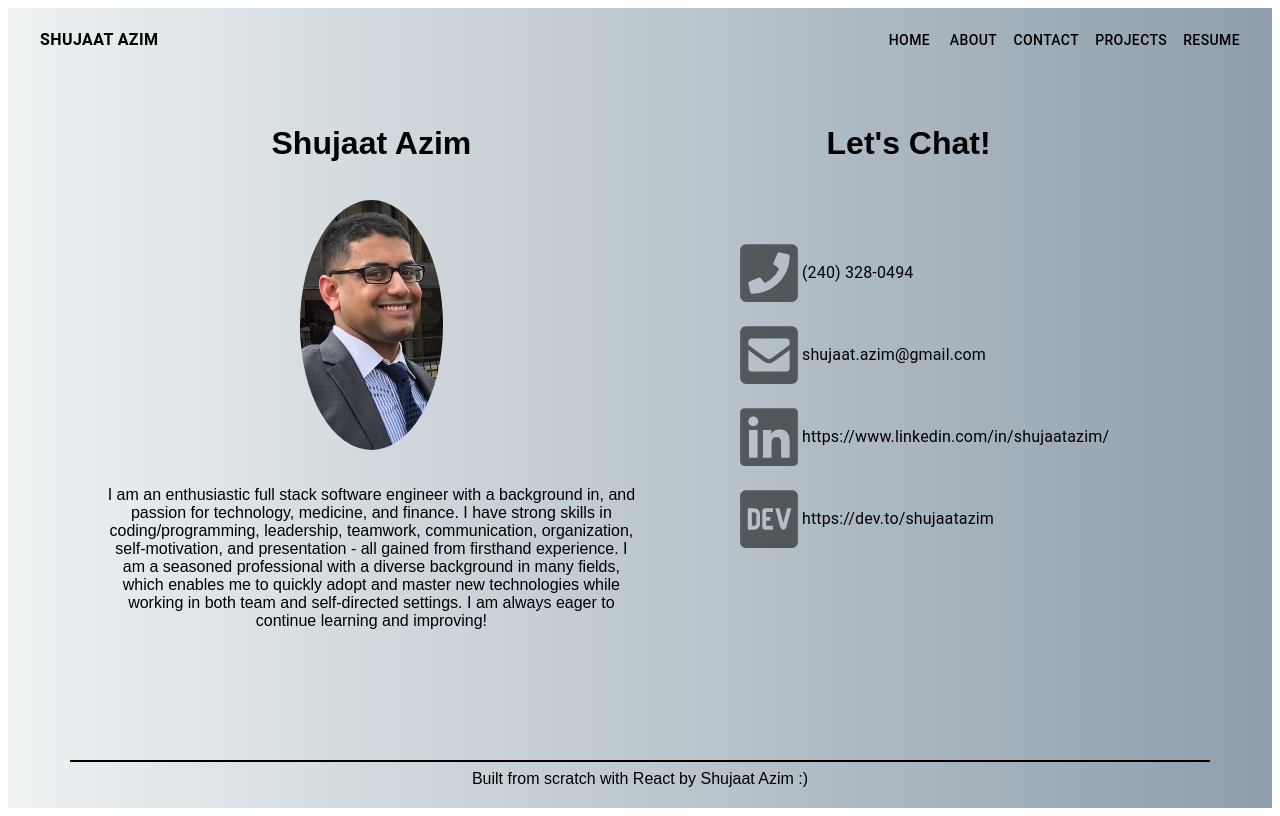
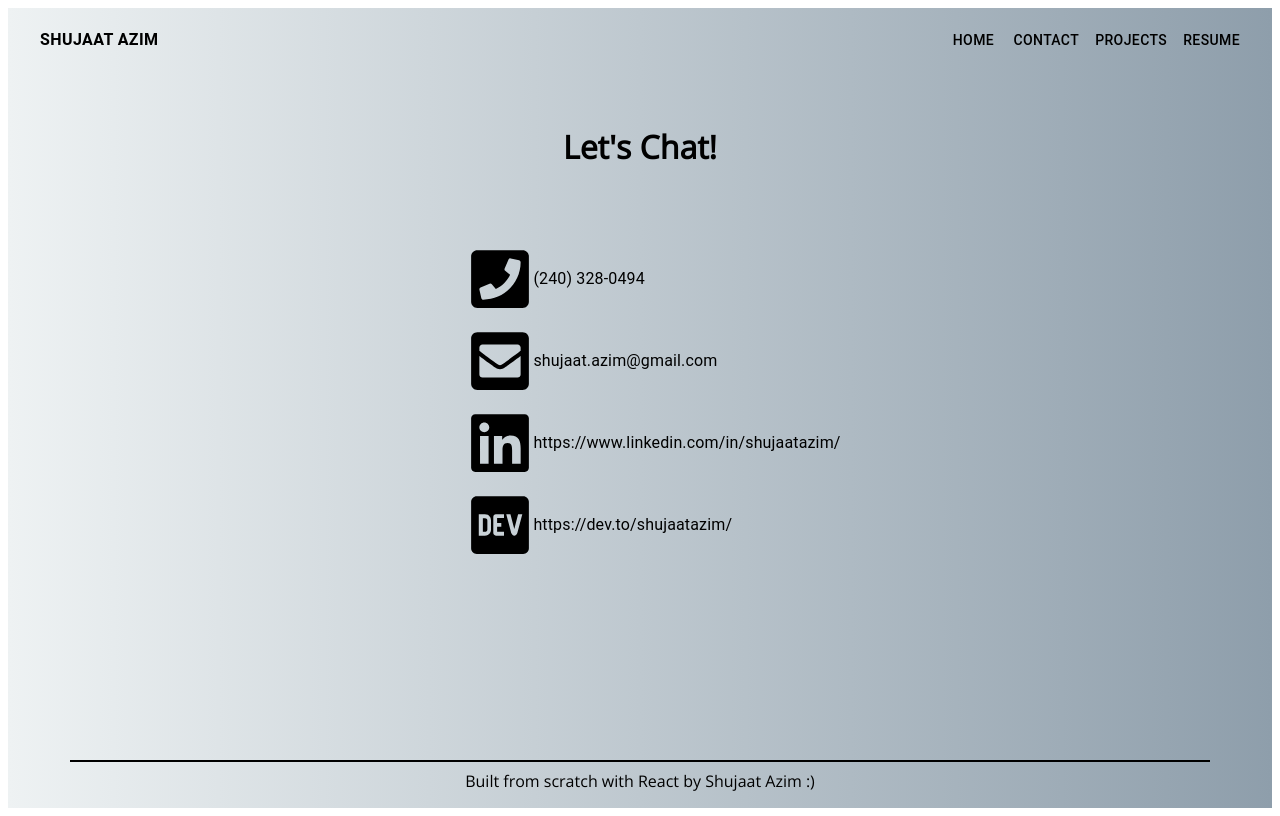
Before and after one commit to ShujaatAzim/Portfolio, a React (Create React App) app: page /contact in a window 1280 px wide. Built offline with nearby package versions, Linux system fonts and the light colour scheme.

Commit message:
Big modernization commit. Imported a modern font, nixed the about section for now, updated the contact and resume pages by removing a ton of redundancies, removed a lot of the reused personal statement, conact list page is nearly empty now. Might move contact info to home page.

```diff
--- a/public/index.html
+++ b/public/index.html
@@ -5,9 +5,11 @@
     <meta name="viewport" content="width=device-width, initial-scale=1" />
     <meta name="theme-color" content="#000000" />
     <meta name="description" content="Web site created using create-react-app" />
-    <!-- <meta name="viewport" content="minimum-scale=1, initial-scale=1, width=device-width, shrink-to-fit=no" /> -->
-    <link rel="stylesheet" href="https://fonts.googleapis.com/css?family=Anton|Oxygen">
+    <meta name="viewport" content="minimum-scale=1, initial-scale=1, width=device-width, shrink-to-fit=no" />
     <link rel=”shortcut icon” href=”%PUBLIC_URL%/favicon.ico”>
+    <link rel="preconnect" href="https://fonts.googleapis.com">
+    <link rel="preconnect" href="https://fonts.gstatic.com" crossorigin>
+    <link href="https://fonts.googleapis.com/css2?family=Open+Sans:wght@300&display=swap" rel="stylesheet">
     <title>Shujaat's Portfolio Page</title>
   </head>
   <body>
--- a/src/App.css
+++ b/src/App.css
@@ -6,7 +6,7 @@
   display: flex;
   width: 100%;
   flex-direction: column;
-  font-family: Arial, sans-serif;
+  font-family: 'Open Sans', sans-serif !important;
   background: #8e9eab;
   background: -webkit-linear-gradient(to right, #eef2f3, #8e9eab);
   background: linear-gradient(to right, #eef2f3, #8e9eab);
@@ -51,7 +51,6 @@
 }
 
 .hero {
-  font-family: Arial;
   margin-left: 15%;
   margin-right: 15%;
 }
@@ -80,7 +79,6 @@
 /* Contact Page */
 
 .contact-page {
-  font-family: Arial, Helvetica, sans-serif;
   margin: auto;
   padding-top: 3rem;
   width: 85%;
@@ -95,6 +93,19 @@
   font-size: 66px;
   margin-left: 5rem;
   padding-top: 2.5rem;
+}
+
+.contact-link {
+  text-decoration: none;
+  color: black;
+}
+
+.contact-link:hover {
+  color: lightslategray;
+}
+
+.contact-link:visited {
+  text-decoration: none;
 }
 
 /* Projects Page */
--- a/src/Components/ContactList.js
+++ b/src/Components/ContactList.js
@@ -10,27 +10,31 @@ const ContactList = () => {
     <List>
       <ListItem>
         <ListItemIcon>
-          <FaPhoneSquare />
+          <FaPhoneSquare style={{ color: "black" }} />
         </ListItemIcon>
         <ListItemText primary="(240) 328-0494" />
       </ListItem>
       <ListItem>
         <ListItemIcon>
-          <FaEnvelopeSquare />
+          <FaEnvelopeSquare style={{ color: "black" }} />
         </ListItemIcon>
         <ListItemText primary="shujaat.azim@gmail.com" />
       </ListItem>
       <ListItem>
         <ListItemIcon>
-          <FaLinkedin />
+          <FaLinkedin style={{ color: "black" }} />
         </ListItemIcon>
-        <ListItemText primary="https://www.linkedin.com/in/shujaatazim/" />
+        <a className="contact-link" href="https://www.linkedin.com/in/shujaatazim/" target="_blank" rel="noreferrer">
+          <ListItemText primary="https://www.linkedin.com/in/shujaatazim/" />
+        </a>
       </ListItem>
       <ListItem>
         <ListItemIcon>
-          <FaDev />
+          <FaDev style={{ color: "black" }} />
         </ListItemIcon>
-        <ListItemText primary="https://dev.to/shujaatazim" />
+        <a className="contact-link" href="https://dev.to/shujaatazim" target="_blank" rel="noreferrer">
+          <ListItemText primary="https://dev.to/shujaatazim/" />
+        </a>
       </ListItem>
     </List>
   );
--- a/src/Components/NavBar.js
+++ b/src/Components/NavBar.js
@@ -50,7 +50,7 @@ const NavBar = () => {
             </IconButton>
             <Menu id="simple-menu" anchorEl={anchorEl} keepMounted open={Boolean(anchorEl)} onClose={handleClose}>
               <MenuItem onClick={() => {history.push("/");handleClose()}}>Home</MenuItem>
-              <MenuItem onClick={() => {history.push("/about");handleClose()}}>About</MenuItem>
+              {/* <MenuItem onClick={() => {history.push("/about");handleClose()}}>About</MenuItem> */}
               <MenuItem onClick={() => {history.push("/contact");handleClose()}}>Contact</MenuItem>
               <MenuItem onClick={() => {history.push("/projects");handleClose()}}>Projects</MenuItem>
               <MenuItem onClick={() => {history.push("/resume");handleClose()}}>Resume</MenuItem>
@@ -58,7 +58,7 @@ const NavBar = () => {
           </React.Fragment> :
           <React.Fragment>
             <Button color="inherit" onClick={() => history.push("/")}>Home</Button>
-            <Button color="inherit" onClick={() => history.push("/about")}>About</Button>
+            {/* <Button color="inherit" onClick={() => history.push("/about")}>About</Button> */}
             <Button color="inherit" onClick={() => history.push("/contact")}>Contact</Button>
             <Button color="inherit" onClick={() => history.push("/projects")}>Projects</Button>
             <Button color="inherit" onClick={() => history.push("/resume")}>Resume</Button>
--- a/src/Pages/Contact.js
+++ b/src/Pages/Contact.js
@@ -1,20 +1,17 @@
 import React from 'react';
 import ContactList from '../Components/ContactList';
-import PersonalStatement from '../Components/PersonalStatement';
 import { Grid } from '@material-ui/core';
-import Professional from '../Images/Professional.png'
 
 const Contact = () => {
   return (
     <div className="contact-page">
       <Grid className="contact-grid" container>
-        <Grid item xs={6}>
+        {/* <Grid item xs={6}>
           <div>
             <h1>Shujaat Azim</h1>
-            <img className="avatar" src={Professional} alt="profile" style={{ margin: "1rem" }} />
-            <PersonalStatement />
+            <h2>Full Stack Software Engineer</h2>
           </div>
-        </Grid>
+        </Grid> */}
         <Grid item xs={6}>
           <div>
             <h1>Let's Chat!</h1>
--- a/src/Pages/Resume.js
+++ b/src/Pages/Resume.js
@@ -1,7 +1,6 @@
 import React, { useState } from 'react';
 import ResumeTabBar from '../Components/ResumeTabBar';
 import ResumeContent from '../Components/ResumeContent';
-import PersonalStatement from '../Components/PersonalStatement';
 import { Grid } from '@material-ui/core';
 import Professional from '../Images/Professional.png';
 
@@ -16,19 +15,17 @@ const Resume = () => {
           <div className="resume-left">
             <img className="avatar" style={{ marginTop: "2rem" }} src={Professional} alt="avatar" />
             <h2>Shujaat Azim</h2>
-            <h4>Full Stack Developer</h4>
+            <h4>Full Stack Software Engineer</h4>
             <hr />
-              <PersonalStatement />
-            <hr />
-            <h5>Address</h5>
+            <h5>Address:</h5>
             <p>Potomac, MD 20854</p>
-            <h5>Phone</h5>
+            <h5>Phone:</h5>
             <p>(240) 328-0494</p>
-            <h5>Email</h5>
+            <h5>Email:</h5>
             <p>shujaat.azim@gmail.com</p>
-            <h5>Website</h5>
+            <h5>Website:</h5>
             <p>www.shujaatazim.com</p>
-            <h5>Blog</h5>
+            <h5>Blog:</h5>
             <p>www.dev.to/shujaatazim</p>
           </div>
         </Grid>
--- a/src/Supplemental/ProjectsData.js
+++ b/src/Supplemental/ProjectsData.js
@@ -4,7 +4,7 @@ import TidbitsDemo from '../Demos/TidbitsDemo.mp4';
 import TweedleDooPic from '../Images/TweedleDooPic.png';
 import TweedleDooDemo from '../Demos/TweedleDooDemo.mp4';
 import VueTasksDemo from '../Demos/VueTasksDemo.mp4';
-import TippiPic from '../Images/TippiPic.png'
+import TippiPic from '../Images/TippiPic.png';
 import ProjectivePic from '../Images/ProjectivePic.png';
 import PokeBookPic from '../Images/PokeBookPic2.png';
 import PokeBookDemo from '../Demos/PokeBookDemo.mp4';
```
